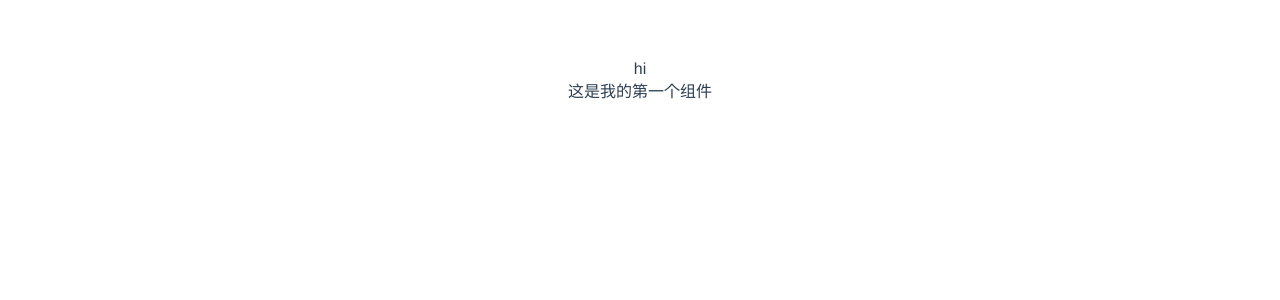
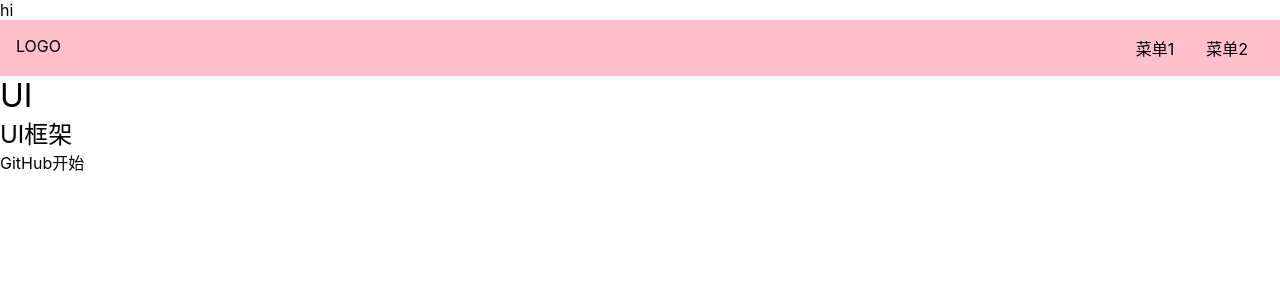
Before and after one commit to xishuianfeng/Vue3-demo-1, a Vue app: page / in a window 1280 px wide. Shown: the top 300 px of the page. Built offline with nearby package versions, Linux system fonts and the light colour scheme.

Commit message:
topnav 样式更新

```diff
--- a/package.json
+++ b/package.json
@@ -6,10 +6,12 @@
     "build": "vite build"
   },
   "dependencies": {
+    "scss": "^0.2.4",
     "vue": "^3.0.0-rc.1",
     "vue-router": "4.0.0-beta.3"
   },
   "devDependencies": {
+    "sass": "^1.26.10",
     "@vue/compiler-sfc": "^3.0.0-rc.1",
     "vite": "^1.0.0-rc.1"
   }
--- a/src/index.css
+++ /dev/null
@@ -1,8 +0,0 @@
-#app {
-  font-family: Avenir, Helvetica, Arial, sans-serif;
-  -webkit-font-smoothing: antialiased;
-  -moz-osx-font-smoothing: grayscale;
-  text-align: center;
-  color: #2c3e50;
-  margin-top: 60px;
-}
--- /dev/null
+++ b/src/index.scss
@@ -0,0 +1,36 @@
+* {
+  margin: 0;
+  padding: 0;
+  box-sizing: border-box;
+}
+
+ul,
+ol {
+  list-style: none;
+}
+
+a {
+  text-decoration: none;
+  color: inherit;
+
+  &:hover {
+    border-bottom: 1px solid;
+    cursor: pointer;
+  }
+}
+
+h1,
+h2,
+h3,
+h4,
+h5,
+h6 {
+  font-weight: normal;
+}
+
+body {
+  font-size: 16px;
+  // 为什么这样写 font-family
+  // 答案见 https://github.com/zenozeng/fonts.css/
+  font-family: -apple-system, "Noto Sans", "Helvetica Neue", Helvetica, "Nimbus Sans L", Arial, "Liberation Sans", "PingFang SC", "Hiragino Sans GB", "Noto Sans CJK SC", "Source Han Sans SC", "Source Han Sans CN", "Microsoft YaHei", "Wenquanyi Micro Hei", "WenQuanYi Zen Hei", "ST Heiti", SimHei, "WenQuanYi Zen Hei Sharp", sans-serif;
+}
--- /dev/null
+++ b/src/views/Doc.vue
@@ -0,0 +1,20 @@
+<template>
+  <div class="topnav">
+    <div class="logo"></div>
+    <div class="menu"></div>
+  </div>
+  <div class="content">
+    <aside>边栏</aside>
+    <main>主内容</main>
+  </div>
+</template>
+
+<script>
+export default {
+
+}
+</script>
+
+<style>
+
+</style>
--- /dev/null
+++ b/src/views/Home.vue
@@ -0,0 +1,46 @@
+<template>
+  <div class="topnav">
+    <div class="logo">LOGO</div>
+    <ul class="menu">
+      <li>菜单1</li>
+      <li>菜单2</li>
+    </ul>
+  </div>
+  <div class="banner">
+    <h1>UI</h1>
+    <h2>UI框架</h2>
+    <p class="actions">
+      <a href="https://github.com">GitHub</a>
+      <router-link to="/doc">开始</router-link>
+    </p>
+  </div>
+</template>
+
+<script>
+export default {
+
+}
+</script>
+
+<style lang="scss" scoped>
+.topnav {
+  background: pink;
+  display: flex;
+  padding: 16px;
+
+  >.logo {
+    max-width: 6em;
+    margin-right: auto;
+  }
+
+  >.menu {
+    display: flex;
+    white-space: nowrap;
+    flex-wrap: nowrap;
+
+    >li {
+      margin: 0 1em;
+    }
+  }
+}
+</style>
```
Also changed, not shown: src/main.ts (+5 -3 lines), 1 other file (tests, documents, lock files or other folders).
